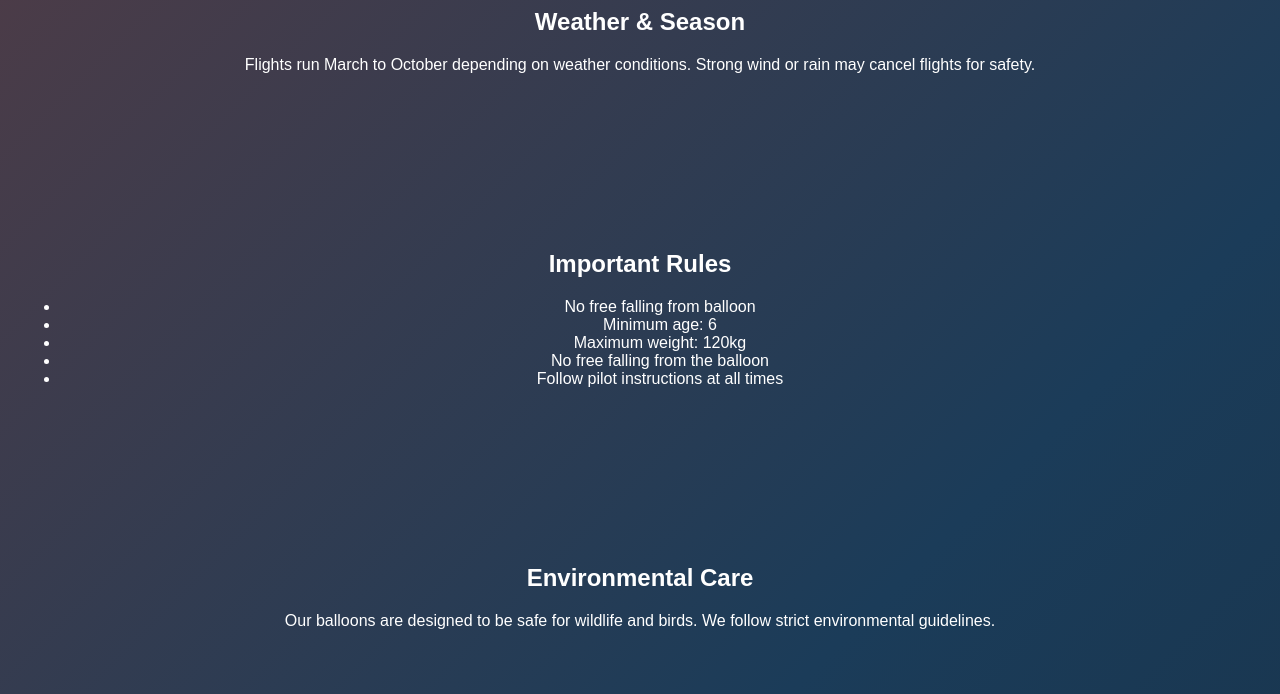
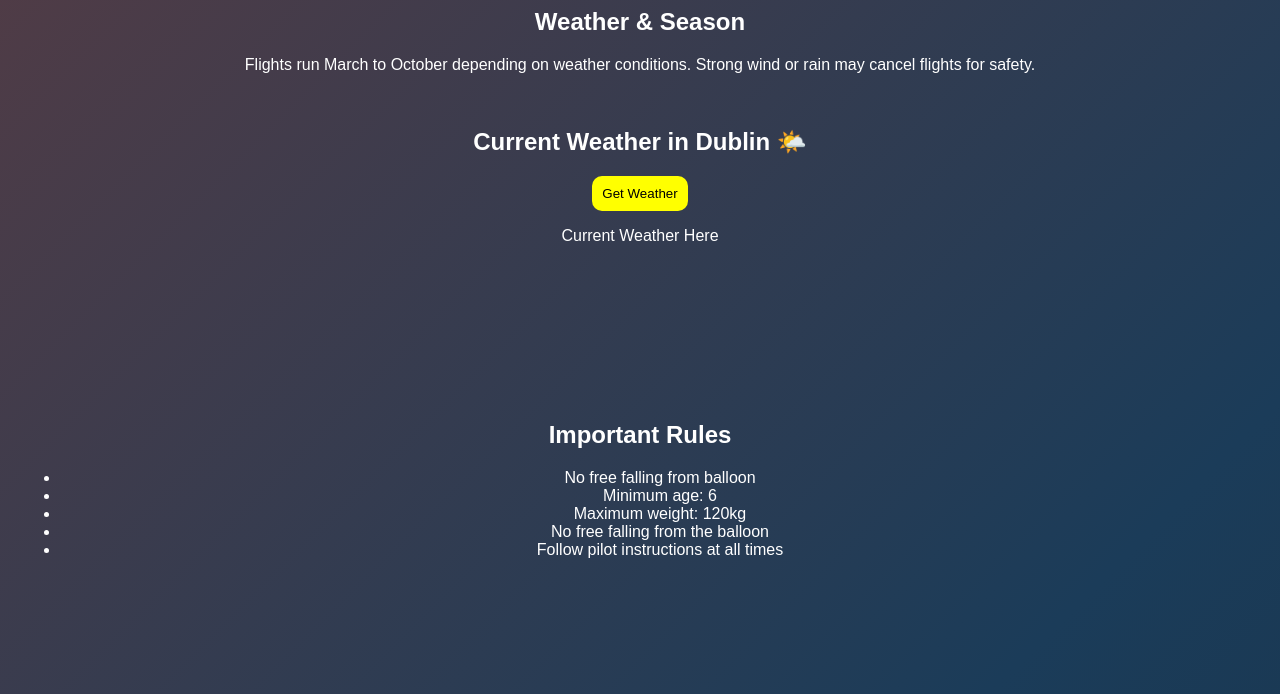
Before and after one commit to jaraVasek/BalloonCompany, a plain HTML site: page flights.html in a window 1280 px wide. Shown: the part 1260-1954 px from the top of the page. Drawn offline with Linux system fonts and the light colour scheme.

Commit message:
added weather API

```diff
--- a/flights.html
+++ b/flights.html
@@ -71,7 +71,12 @@
         <p>
             Flights run March to October depending on weather conditions.
             Strong wind or rain may cancel flights for safety.
-        </p>
+        </p><br>
+        <!-- Weather API Section -->
+
+        <h2>Current Weather in Dublin 🌤️</h2>
+        <button onclick="getWeather()">Get Weather</button>
+        <p id="weatherID">Current Weather Here</p>
 
     </div>
 
@@ -110,6 +115,25 @@
         <p>© 2026 SkyDream Balloon Company</p>
 
     </footer>
+
+    <script>
+
+        //Weather API
+        async function getWeather() {
+            display = document.getElementById("weatherID");
+            display.textContent = "Loading...";
+            try {
+                response = await fetch("https://api.open-meteo.com/v1/forecast?latitude=53.3498&longitude=6.2603&current_weather=true");
+                data = await response.json();
+                console.log(data);
+                currentTemp = data.current_weather.temperature;
+                display.textContent = `The Temperature in Dublin is: ${currentTemp} C`;
+            } catch (error) {
+                display.textContent = `Error: Could not fetch weather. ${error}`;
+            }
+        }
+
+    </script>
 </body>
 
 </html>
```
